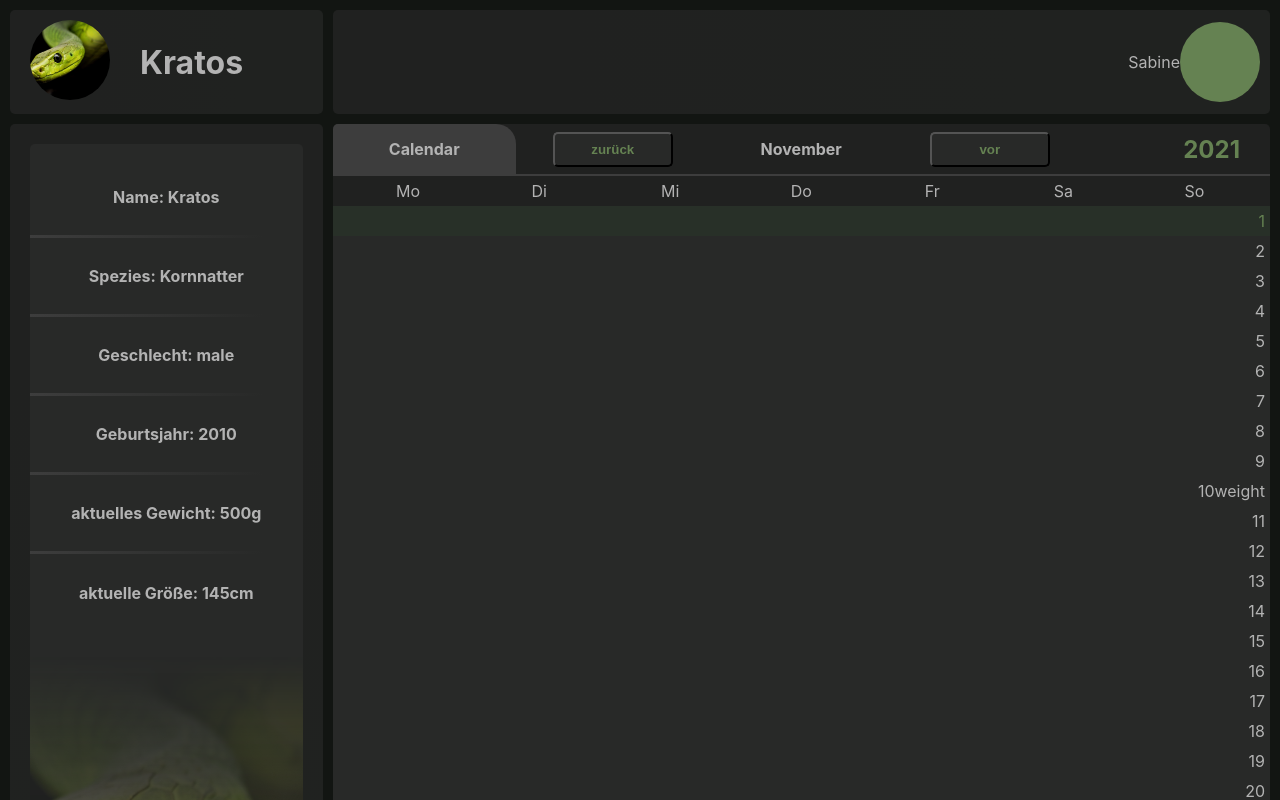
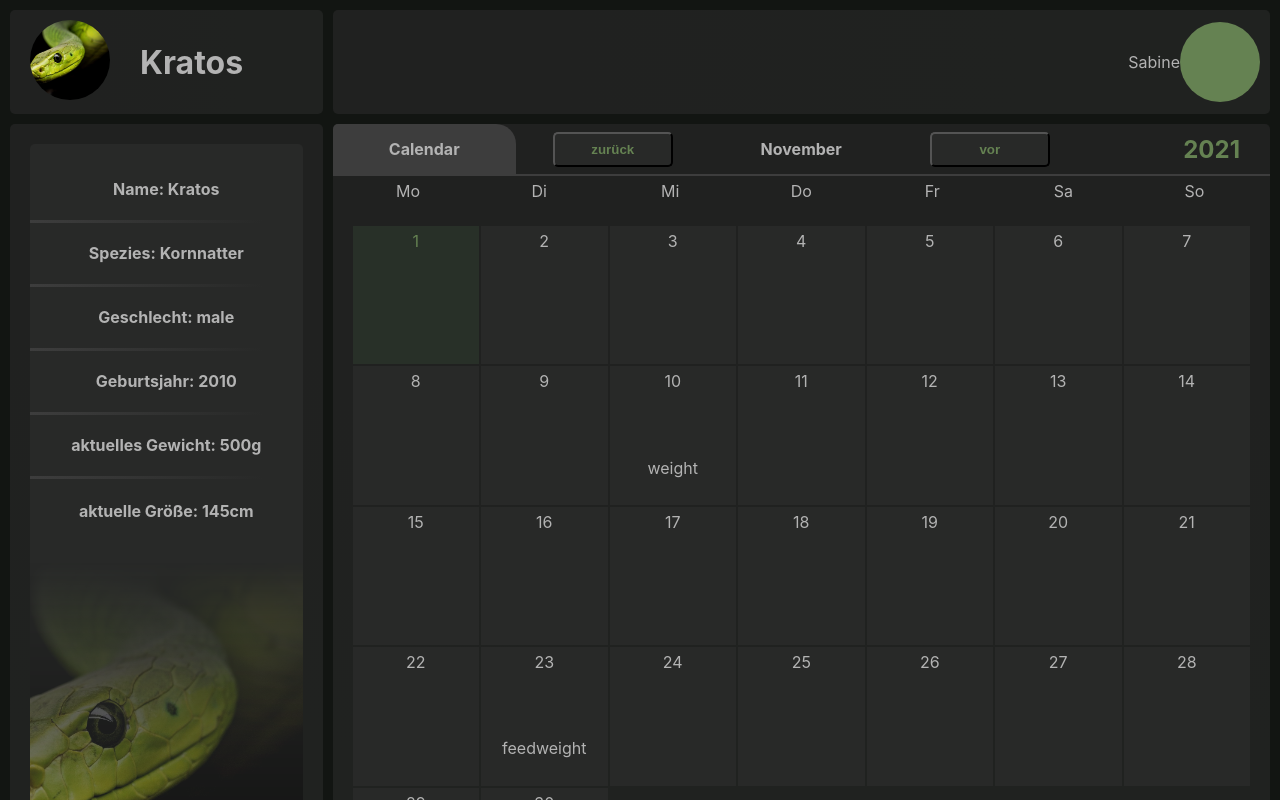
Before and after one commit to oldrover/snakedate-frontend, a React (Create React App) app: page / in a window 1280 px wide. Shown: the top 800 px of the page. Built offline with nearby package versions, Linux system fonts and the light colour scheme.

Commit message:
added Event style

```diff
--- a/src/App.css
+++ b/src/App.css
@@ -145,7 +145,7 @@ body {
 
 /* 2 Calendar --------------------------------------------------------------*/
 
-.Calendar {
+.CalendarBody {
   background-color: var(--primary-color);
   background-image: var(--vgradient);
   border-radius: 0px 0px 5px 5px;
@@ -153,7 +153,7 @@ body {
   padding: 20px;
   display: grid;
   grid-gap: 2px;
-  grid-template-columns: repeat(7, auto);
+  grid-template-columns: repeat(7, 1fr);
 }
 
 .CalendarHeader {
@@ -163,7 +163,7 @@ body {
   border-bottom: 2px solid var(--divider-color);
   display: grid;
   grid-gap: 5px;
-  grid-template-columns: 1fr 1fr 1fr 1fr 1fr;
+  grid-template-columns: repeat(5, 1fr);
   align-items: center;
   font-weight: bold;
 }
@@ -203,17 +203,27 @@ body {
   padding: 5px 10px;
 }
 
-.Day {
+.Day, .Today{
   background-color: var(--secondary-color);
-  display: flex;
-  justify-content: flex-end;
-  align-items: baseline;
+  display: grid;
+  grid-template-columns: 1fr;
+  grid-template-rows: 1fr 1fr;
   padding: 5px;
+  justify-content: center;
+}
 
-}
 .Today {
   color: var(--accent-color);
   background-color: var(--secondary-variant);
+}
+
+.Event {
+  width: 100%;
+  display: flex;
+  align-items: center;
+  justify-content: center;
+
+
 }
 
 
```
